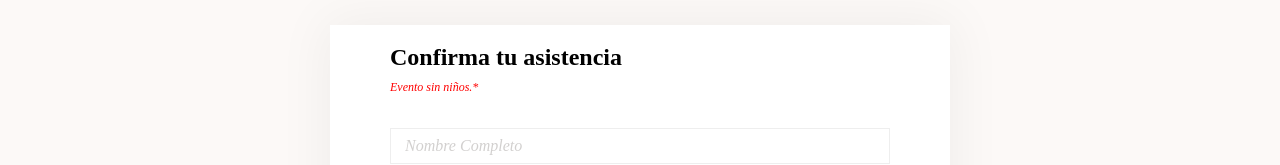
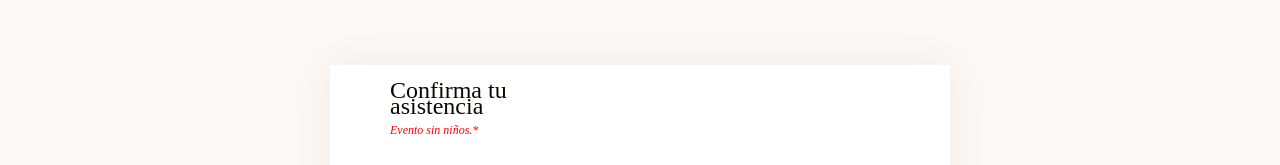
Before and after one commit to caarlosdamian/wedding-page, a React (Vite) app: page / in a window 1280 px wide. Shown: the part 1725-1890 px from the top of the page. Built offline with nearby package versions, Linux system fonts and the light colour scheme; a web font is replaced by a local one.

Commit message:
added some styling fixes

```diff
--- a/src/sections/form/Form.scss
+++ b/src/sections/form/Form.scss
@@ -14,7 +14,6 @@
     padding: 24px;
     height: 100%;
   }
-
 
   .card-form-container {
     width: 100%;
@@ -33,15 +32,21 @@
     @media (max-width: 647px) {
       height: 100%;
     }
+    @media (max-width: 420px) {
+      padding: 30px 24px;
+    }
 
-    .card-form-container {
+    .form-header {
       font-family: "Montaga";
       font-style: normal;
       font-weight: 400;
       font-size: 24px;
-      line-height: 100%;
       line-height: 16px;
-      color: #fcf9f7;
+      color: #0e0804;
+      width: 200px;
+      @media (max-width: 420px) {
+        font-size: 20px;
+      }
     }
 
     .error-text {
@@ -67,7 +72,7 @@
         grid-template-columns: repeat(auto-fill, minmax(130px, 1fr));
       }
       @media (max-width: 415px) {
-        grid-template-columns: 1,1fr
+        grid-template-columns: 1, 1fr;
       }
 
       .confirm-button {
@@ -119,7 +124,6 @@
         @media (max-width: 1186px) {
           max-width: 414px;
         }
-
       }
       #select {
         -webkit-appearance: none;
--- a/src/sections/header/Header.scss
+++ b/src/sections/header/Header.scss
@@ -2,11 +2,19 @@
   position: relative;
   width: 100vw;
   height: 100vh;
+  margin-bottom: 40px;
+
+  @media (max-width: 420px) {
+    margin-bottom: 0;
+  }
+  @media (max-width: 321px) {
+    width: 321px;
+  }
 
   .header-label-container {
     left: 0;
     right: 0;
-    top: 650px;
+    top: 500px;
     bottom: 0;
     position: absolute;
     margin: auto;
@@ -17,6 +25,10 @@
     flex-direction: column;
     gap: 32px;
     padding: 10px;
+
+    @media (max-width: 420px) {
+      top: 350px;
+    }
 
     .header-title {
       font-family: "Montaga", serif;
@@ -30,6 +42,10 @@
 
       @media (max-width: 420px) {
         font-size: 50px;
+      }
+
+      @media (max-width: 390px) {
+        font-size: 40px;
       }
     }
 
```
